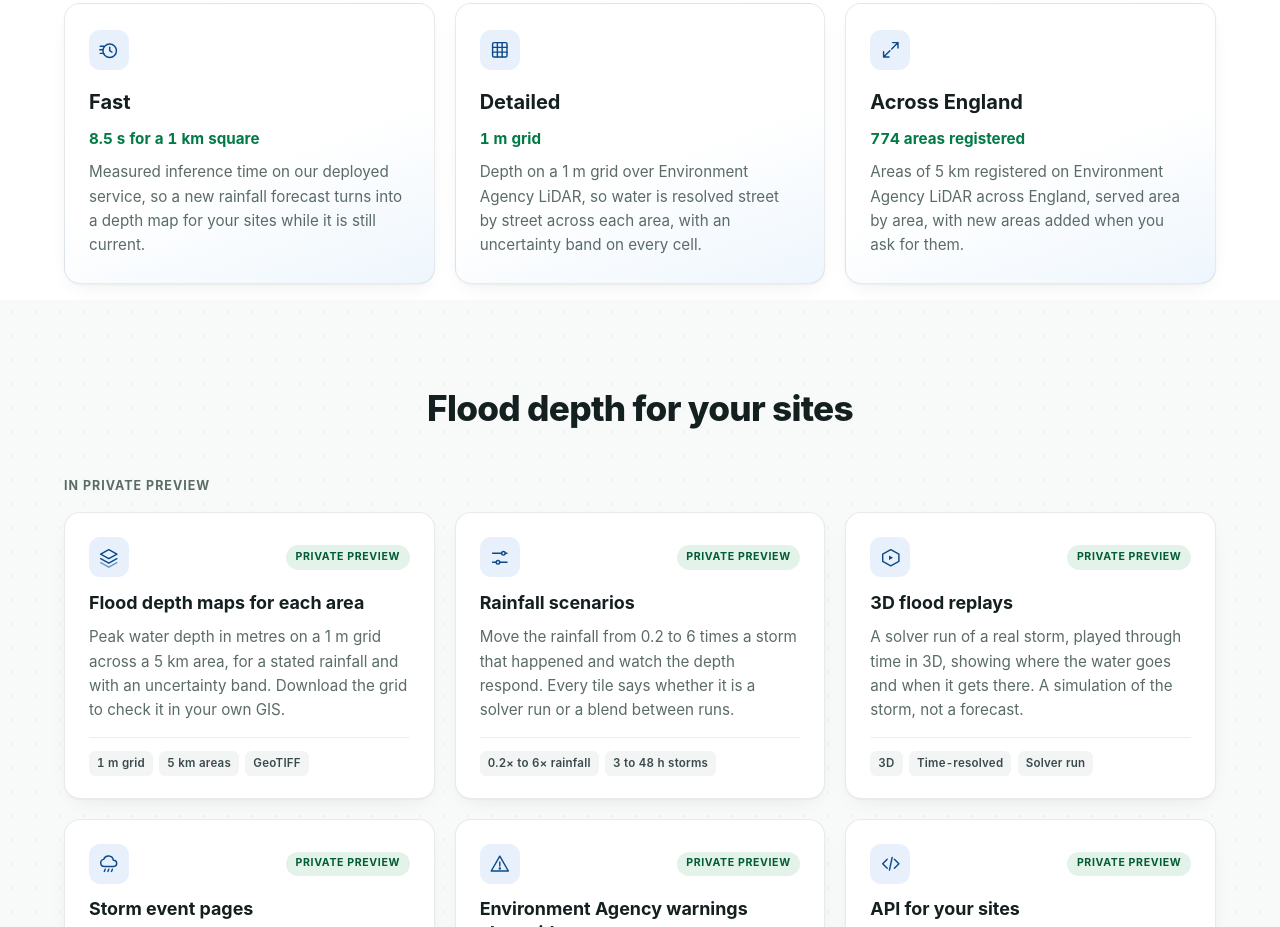
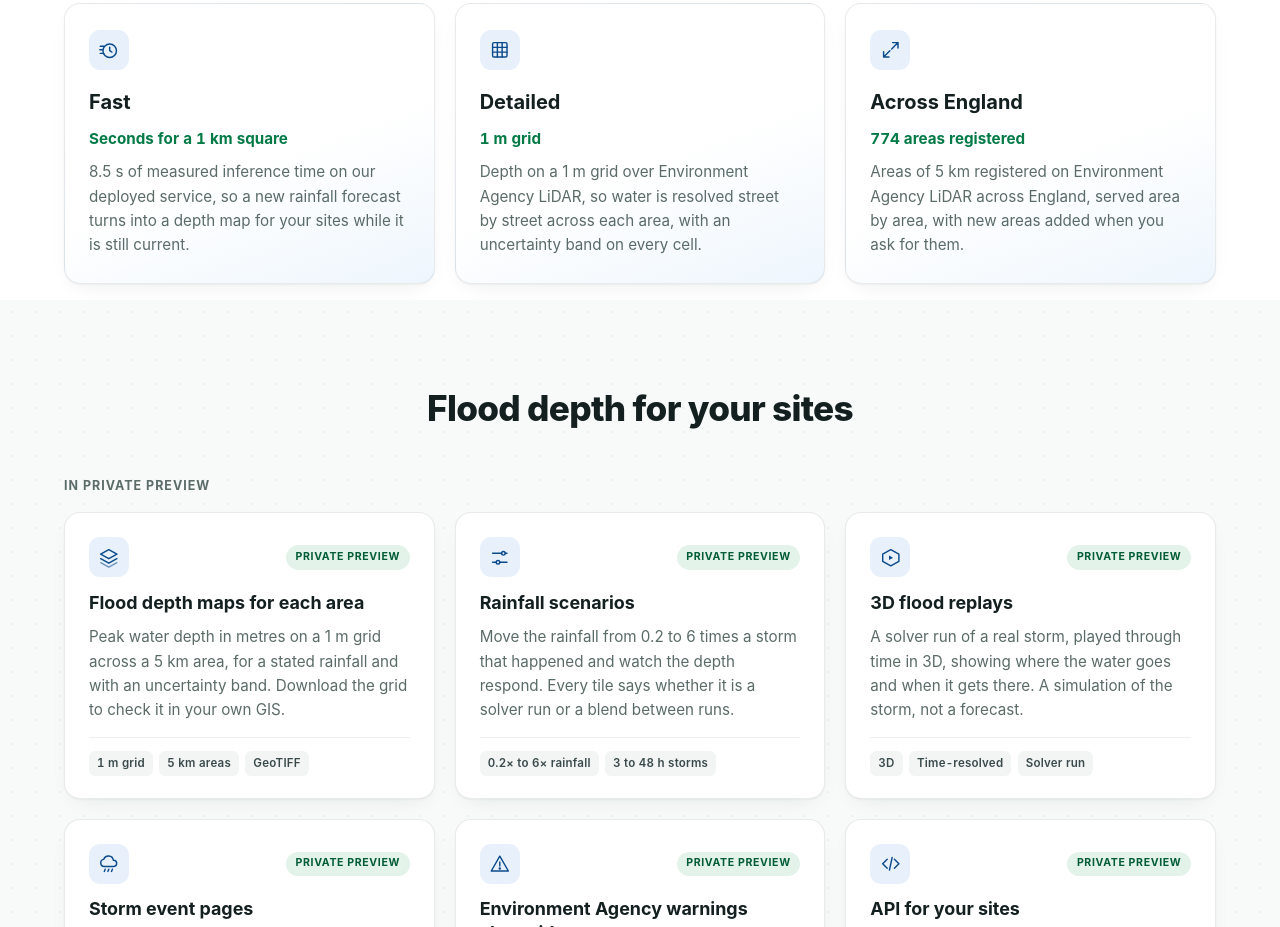
Before and after one commit to finkelehq/finkele-web, a website: page public/index.html in a window 1280 px wide. Shown: the part 1195-2122 px from the top of the page. Drawn offline with Linux system fonts and the light colour scheme.

Commit message:
Technology: the Fast card's headline is "Seconds for a 1 km square"
The founder's wording for the headline; the measured figure, 8.5 s of
inference on the deployed service, moves into the sentence beneath so the
speed claim still carries it.

```diff
--- a/public/index.html
+++ b/public/index.html
@@ -88,8 +88,8 @@
                     <article class="tech-card">
                         <span class="product-icon" aria-hidden="true"><svg viewBox="0 0 24 24" fill="none" stroke="currentColor" stroke-width="1.6" stroke-linecap="round" stroke-linejoin="round"><circle cx="13" cy="13" r="7.5"/><path d="M13 9v4l2.5 1.5M2.5 8h4M2 12h3M2.5 16h4"/></svg></span>
                         <h3>Fast</h3>
-                        <p class="tech-stat">8.5 s for a 1 km square</p>
-                        <p>Measured inference time on our deployed service, so a new rainfall forecast turns into a depth map for your sites while it is still current.</p>
+                        <p class="tech-stat">Seconds for a 1 km square</p>
+                        <p>8.5 s of measured inference time on our deployed service, so a new rainfall forecast turns into a depth map for your sites while it is still current.</p>
                     </article>
                     <article class="tech-card">
                         <span class="product-icon" aria-hidden="true"><svg viewBox="0 0 24 24" fill="none" stroke="currentColor" stroke-width="1.6" stroke-linecap="round" stroke-linejoin="round"><rect x="4" y="4" width="16" height="16" rx="1.5"/><path d="M4 9.3h16M4 14.6h16M9.3 4v16M14.6 4v16"/></svg></span>
```
